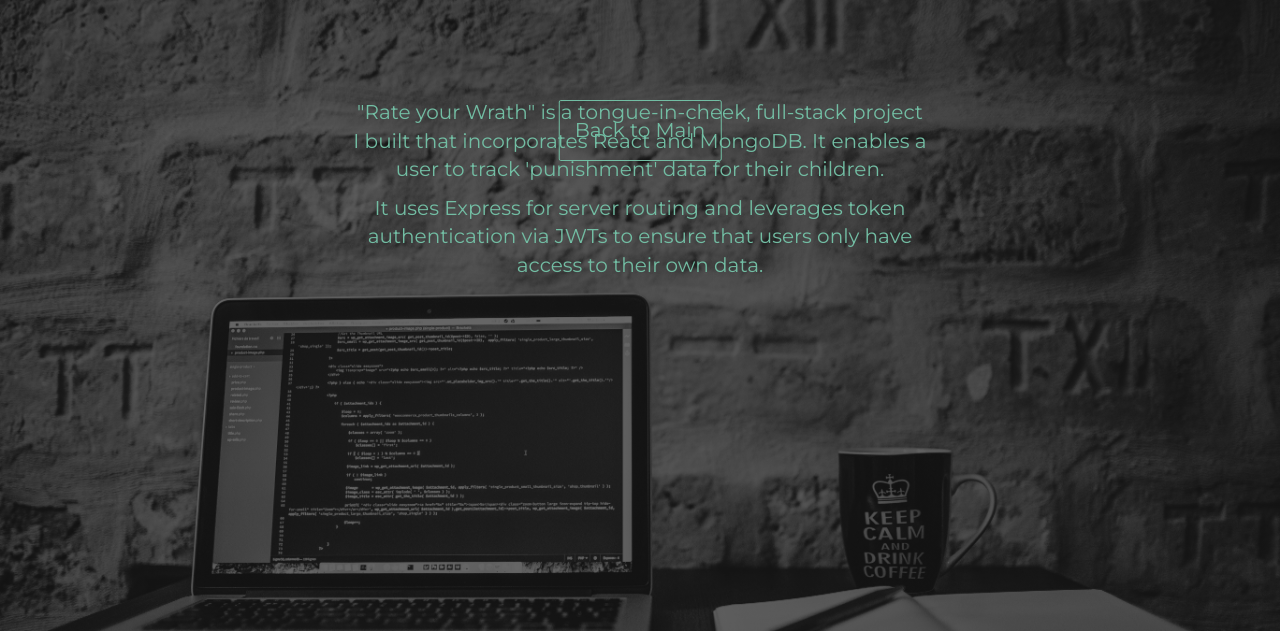
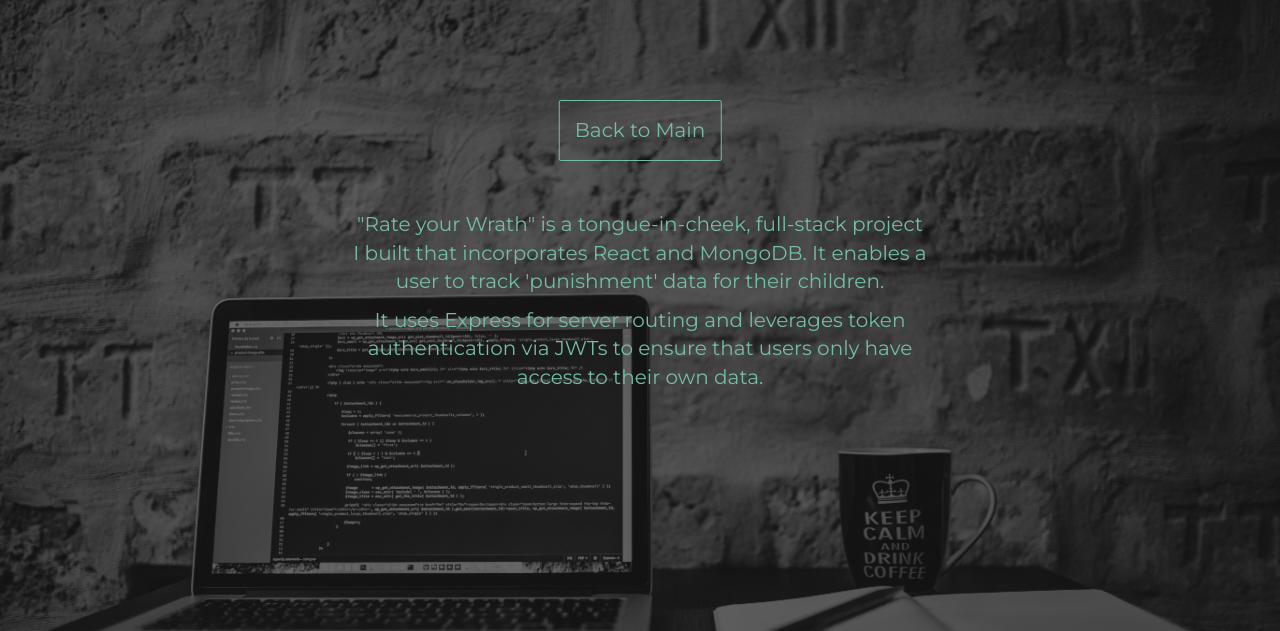
Before and after one commit to KyBEx/my-portfolio, a PHP site: page /wrath.html in a window 1280 px wide. Shown: the top 631 px of the page. Run offline with PHP 8.4, Linux system fonts and the light colour scheme; some libraries are stand-ins or nearby versions; some web fonts are replaced.

Commit message:
fixed spacing

```diff
--- a/style.css
+++ b/style.css
@@ -286,7 +286,7 @@ Profile / Contacts
 }
 
 #description-container {
-    margin-top: 7em;
+    margin-top: 15em;
 }
 
 .project-description {
```
